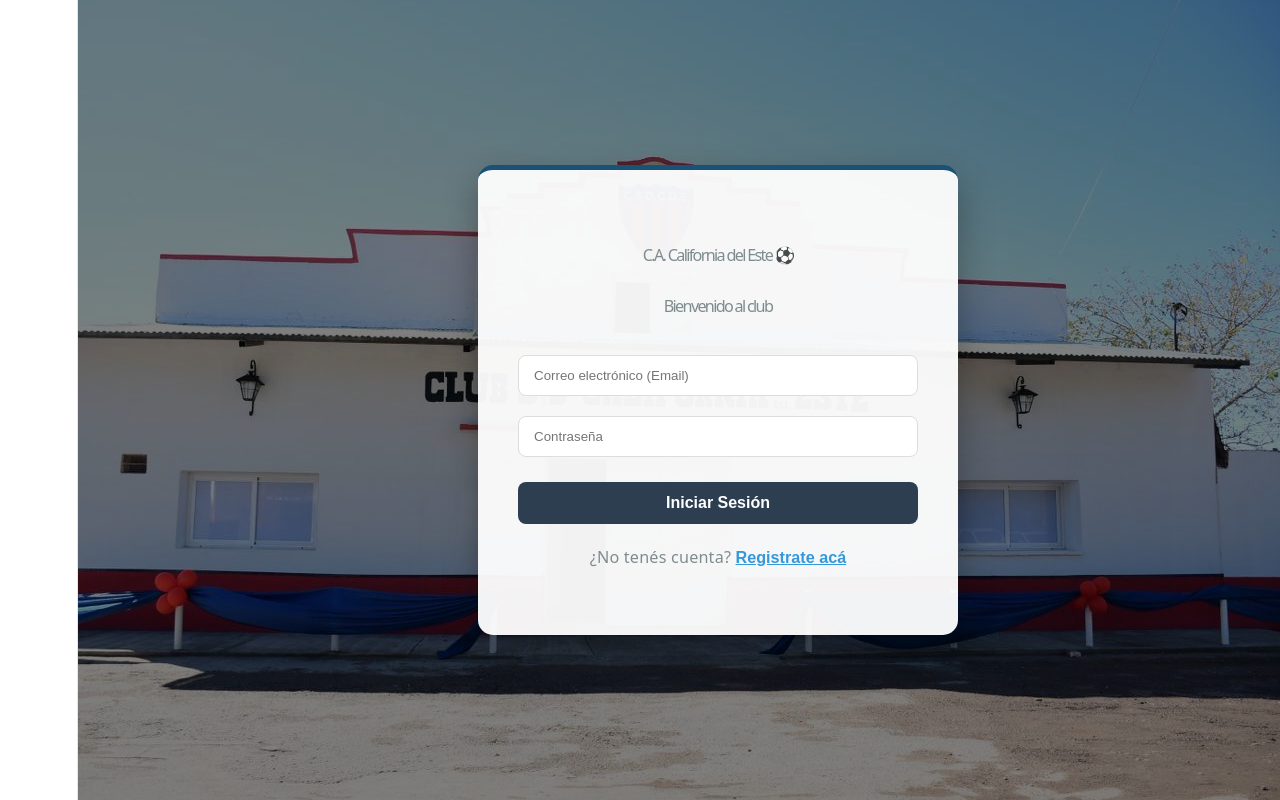
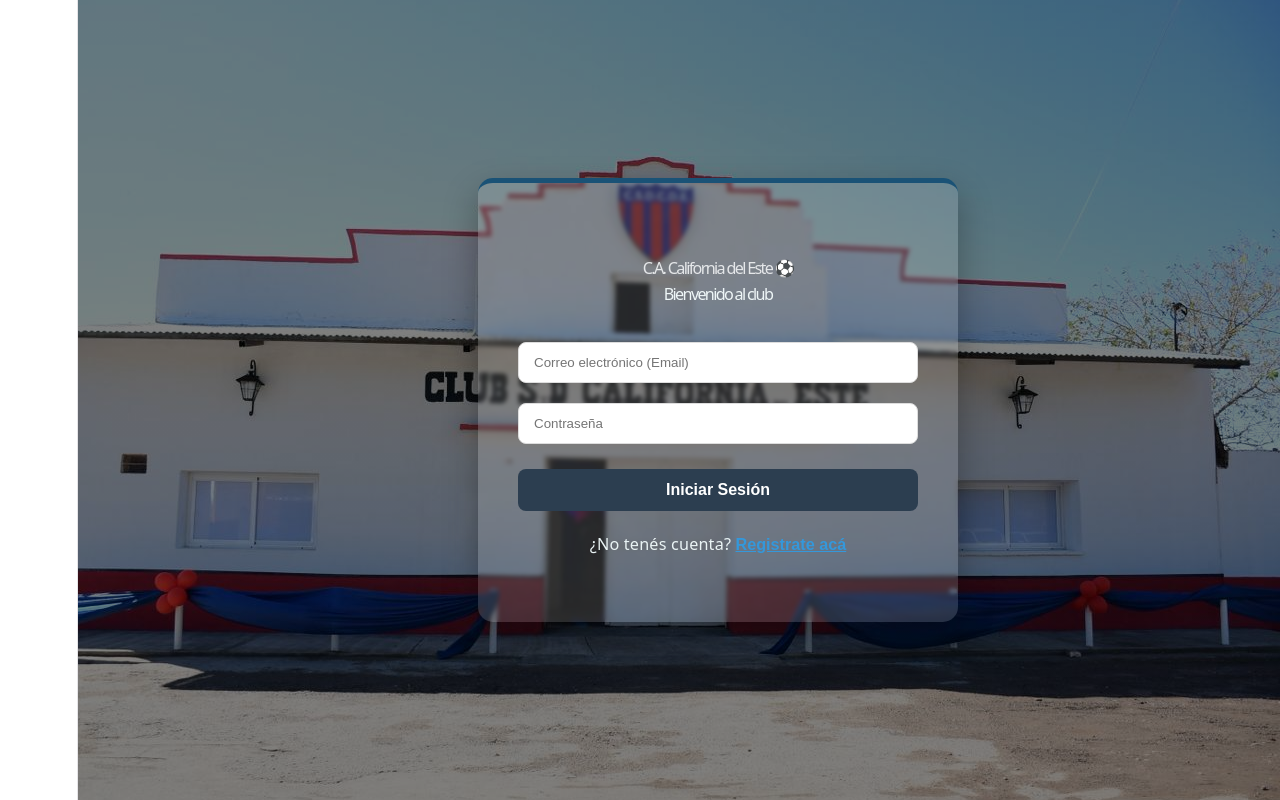
Before and after one commit to valentim18m/proyecto_gestion_clubes, a React (Vite) app in the folder frontend/: page / in a window 1280 px wide. Shown: the top 800 px of the page. Built offline with nearby package versions, Linux system fonts and the light colour scheme.

Commit message:
ultimos toques

```diff
--- a/frontend/src/App.css
+++ b/frontend/src/App.css
@@ -113,19 +113,20 @@
   background-attachment: fixed; /* Evita que el fondo se mueva */
 }
 .login-card {
-  background: rgba(
-    255,
-    255,
-    255,
-    0.95
-  ); /* Un toque de transparencia queda más moderno */
+  /* Bajamos de 0.95 a 0.65 para darle más transparencia */
+  background: rgba(255, 255, 255, 0.15);
+
+  /* Efecto vidrio: desenfoca la imagen de fondo justo detrás de la tarjeta */
+  backdrop-filter: blur(2px);
+  -webkit-backdrop-filter: blur(2px); /* Para que funcione en Safari también */
+
   padding: 40px;
   border-radius: 15px;
   box-shadow: 0 15px 35px rgba(0, 0, 0, 0.3);
   width: 100%;
   max-width: 400px;
   text-align: center;
-  border-top: 5px solid var(--primary); /* Usamos tu variable global */
+  border-top: 5px solid var(--primary);
 }
 
 .login-card h2 {
--- a/frontend/src/App.jsx
+++ b/frontend/src/App.jsx
@@ -44,9 +44,15 @@ export default function App() {
         /* ⚽ LOGIN FULL SCREEN: Ahora está libre del contenedor #center */
         <div className="login-screen">
           <div className="login-card">
-            <h1 style={{ color: "#2c3e50", marginBottom: "20px" }}>
-              <p>C.A. California del Este ⚽</p>
-              <p style={{ fontSize: "0.9rem", color: "#7f8c8d" }}>
+            <h1
+              style={{
+                fontSize: "0.9rem",
+                color: "#e5e7e9",
+                marginBottom: "20px",
+              }}
+            >
+              C.A. California del Este ⚽
+              <p style={{ fontSize: "0.9rem", color: "#eef6f7" }}>
                 Bienvenido al club
               </p>
             </h1>
@@ -54,7 +60,7 @@ export default function App() {
             {mostrarLogin ? (
               <>
                 <Login setUsuario={setUsuario} />
-                <p style={{ marginTop: "20px", color: "#7f8c8d" }}>
+                <p style={{ marginTop: "20px", color: "#eaf4f5" }}>
                   ¿No tenés cuenta?{" "}
                   <button
                     onClick={() => setMostrarLogin(false)}
```
